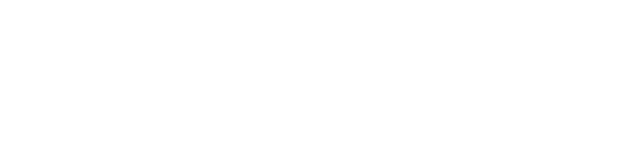
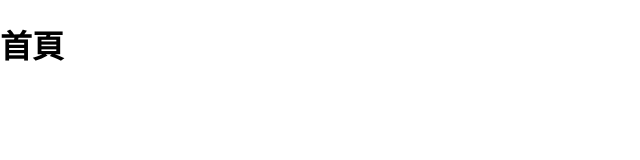
Before and after one commit to Azrialin/CGD103, a plain HTML site: page index.html in a window 1280 px wide. Shown: the whole page, without its empty margins (0-640 px from the left). Drawn offline with Linux system fonts and the light colour scheme.

Commit message:
修改首頁

```diff
--- a/index.html
+++ b/index.html
@@ -8,6 +8,7 @@
     <title>Document</title>
 </head>
 <body>
+    <h1>首頁</h1>
 
 </body>
 </html>
```
